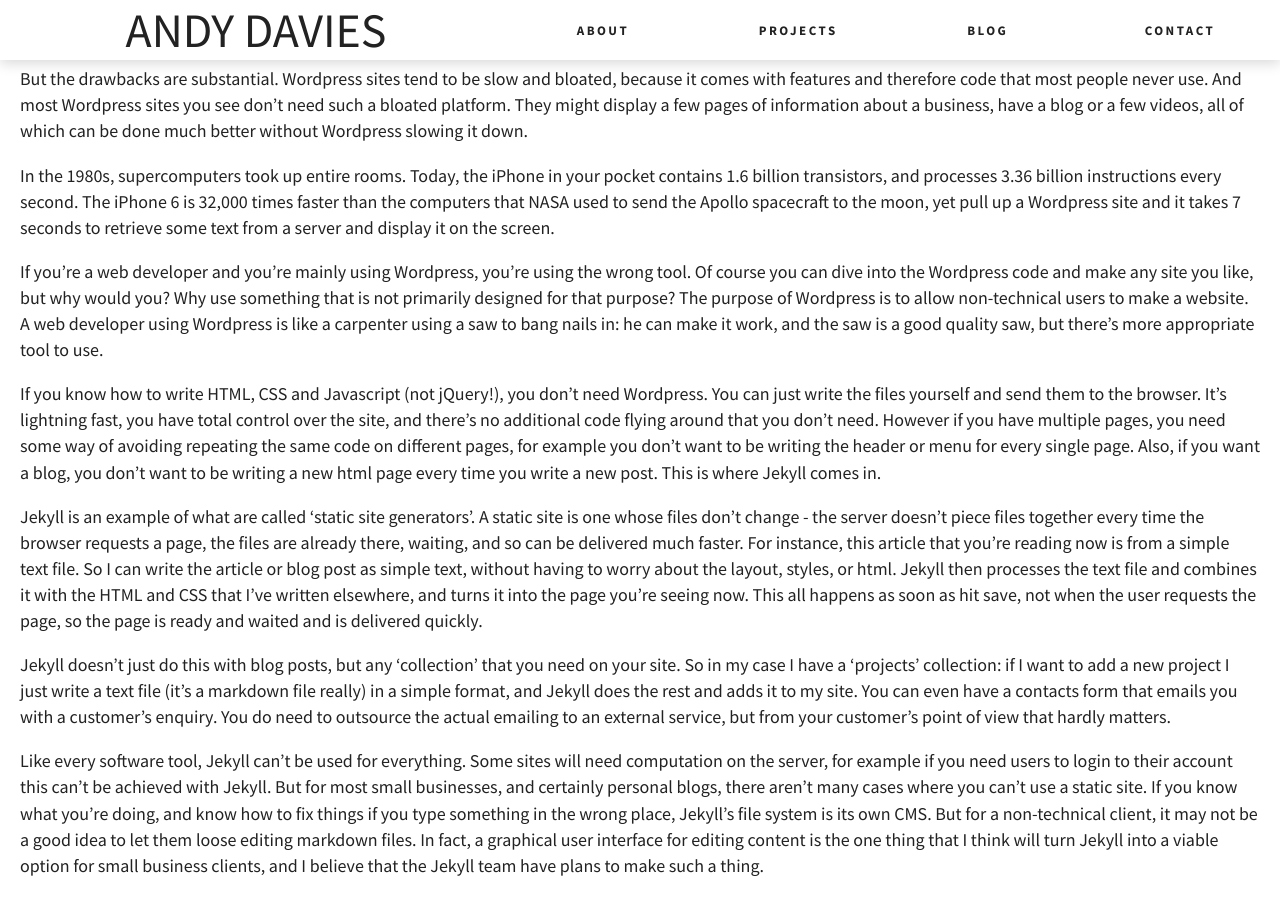
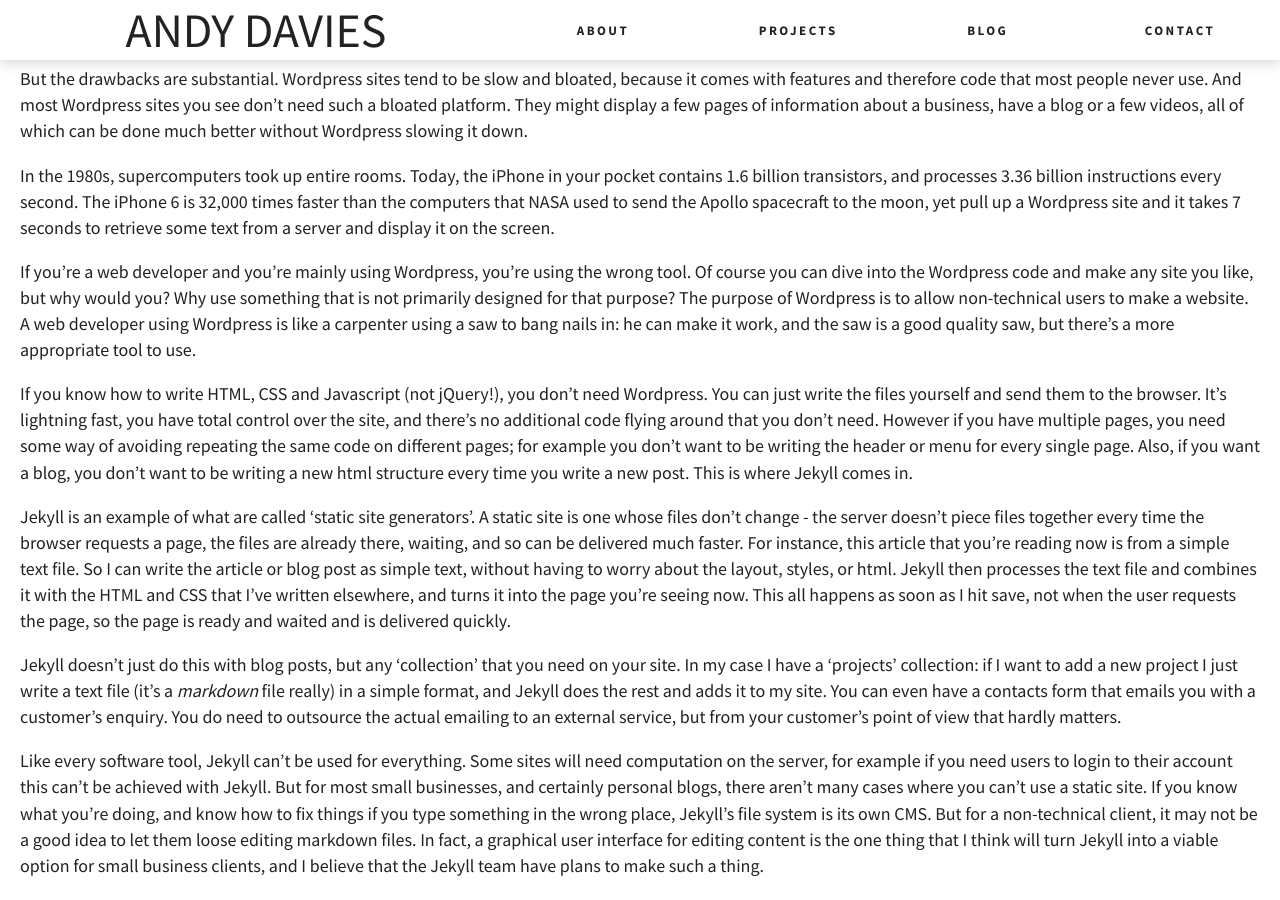
Before and after one commit to andavies/andavies.github.io, a Jekyll site: the page built from _posts/2017-05-15-on-jekyll-wordpress-and-speed.md, in a window 1280 px wide and 900 px high, scrolled down 700 px. Built offline with Jekyll 4.4.1, drawn with Linux system fonts in a browser that asks for light colours.

Commit message:
Revise jekyll blog post

```diff
--- a/_posts/2017-05-15-on-jekyll-wordpress-and-speed.md
+++ b/_posts/2017-05-15-on-jekyll-wordpress-and-speed.md
@@ -18,13 +18,13 @@
 
 In the 1980s, supercomputers took up entire rooms. Today, the iPhone in your pocket contains 1.6 billion transistors, and processes 3.36 billion instructions every second. The iPhone 6 is 32,000 times faster than the computers that NASA used to send the Apollo spacecraft to the moon, yet pull up a Wordpress site and it takes 7 seconds to retrieve some text from a server and display it on the screen.
 
-If you're a web developer and you're mainly using Wordpress, you're using the wrong tool. Of course you can dive into the Wordpress code and make any site you like, but why would you? Why use something that is not primarily designed for that purpose? The purpose of Wordpress is to allow non-technical users to make a website. A web developer using Wordpress is like a carpenter using a saw to bang nails in: he can make it work, and the saw is a good quality saw, but there's more appropriate tool to use.
+If you're a web developer and you're mainly using Wordpress, you're using the wrong tool. Of course you can dive into the Wordpress code and make any site you like, but why would you? Why use something that is not primarily designed for that purpose? The purpose of Wordpress is to allow non-technical users to make a website. A web developer using Wordpress is like a carpenter using a saw to bang nails in: he can make it work, and the saw is a good quality saw, but there's a more appropriate tool to use.
 
-If you know how to write HTML, CSS and Javascript (not jQuery!), you don't need Wordpress. You can just write the files yourself and send them to the browser. It's lightning fast, you have total control over the site, and there's no additional code flying around that you don't need. However if you have multiple pages, you need some way of avoiding repeating the same code on different pages, for example you don't want to be writing the header or menu for every single page. Also, if you want a blog, you don't want to be writing a new html page every time you write a new post. This is where Jekyll comes in.
+If you know how to write HTML, CSS and Javascript (not jQuery!), you don't need Wordpress. You can just write the files yourself and send them to the browser. It's lightning fast, you have total control over the site, and there's no additional code flying around that you don't need. However if you have multiple pages, you need some way of avoiding repeating the same code on different pages; for example you don't want to be writing the header or menu for every single page. Also, if you want a blog, you don't want to be writing a new html structure every time you write a new post. This is where Jekyll comes in.
 
-Jekyll is an example of what are called 'static site generators'. A static site is one whose files don't change - the server doesn't piece files together every time the browser requests a page, the files are already there, waiting, and so can be delivered much faster. For instance, this article that you're reading now is from a simple text file. So I can write the article or blog post as simple text, without having to worry about the layout, styles, or html. Jekyll then processes the text file and combines it with the HTML and CSS that I've written elsewhere, and turns it into the page you're seeing now. This all happens as soon as hit save, not when the user requests the page, so the page is ready and waited and is delivered quickly.
+Jekyll is an example of what are called 'static site generators'. A static site is one whose files don't change - the server doesn't piece files together every time the browser requests a page, the files are already there, waiting, and so can be delivered much faster. For instance, this article that you're reading now is from a simple text file. So I can write the article or blog post as simple text, without having to worry about the layout, styles, or html. Jekyll then processes the text file and combines it with the HTML and CSS that I've written elsewhere, and turns it into the page you're seeing now. This all happens as soon as I hit save, not when the user requests the page, so the page is ready and waited and is delivered quickly.
 
-Jekyll doesn't just do this with blog posts, but any 'collection' that you need on your site. So in my case I have a 'projects' collection: if I want to add a new project I just write a text file (it's a markdown file really) in a simple format, and Jekyll does the rest and adds it to my site. You can even have a contacts form that emails you with a customer's enquiry. You do need to outsource the actual emailing to an external service, but from your customer's point of view that hardly matters.
+Jekyll doesn't just do this with blog posts, but any 'collection' that you need on your site. In my case I have a 'projects' collection: if I want to add a new project I just write a text file (it's a *markdown* file really) in a simple format, and Jekyll does the rest and adds it to my site. You can even have a contacts form that emails you with a customer's enquiry. You do need to outsource the actual emailing to an external service, but from your customer's point of view that hardly matters.
 
 Like every software tool, Jekyll can't be used for everything. Some sites will need computation on the server, for example if you need users to login to their account this can't be achieved with Jekyll. But for most small businesses, and certainly personal blogs, there aren't many cases where you can't use a static site. If you know what you're doing, and know how to fix things if you type something in the wrong place, Jekyll's file system is its own CMS. But for a non-technical client, it may not be a good idea to let them loose editing markdown files. In fact, a graphical user interface for editing content is the one thing that I think will turn Jekyll into a viable option for small business clients, and I believe that the Jekyll team have plans to make such a thing.
 
```
